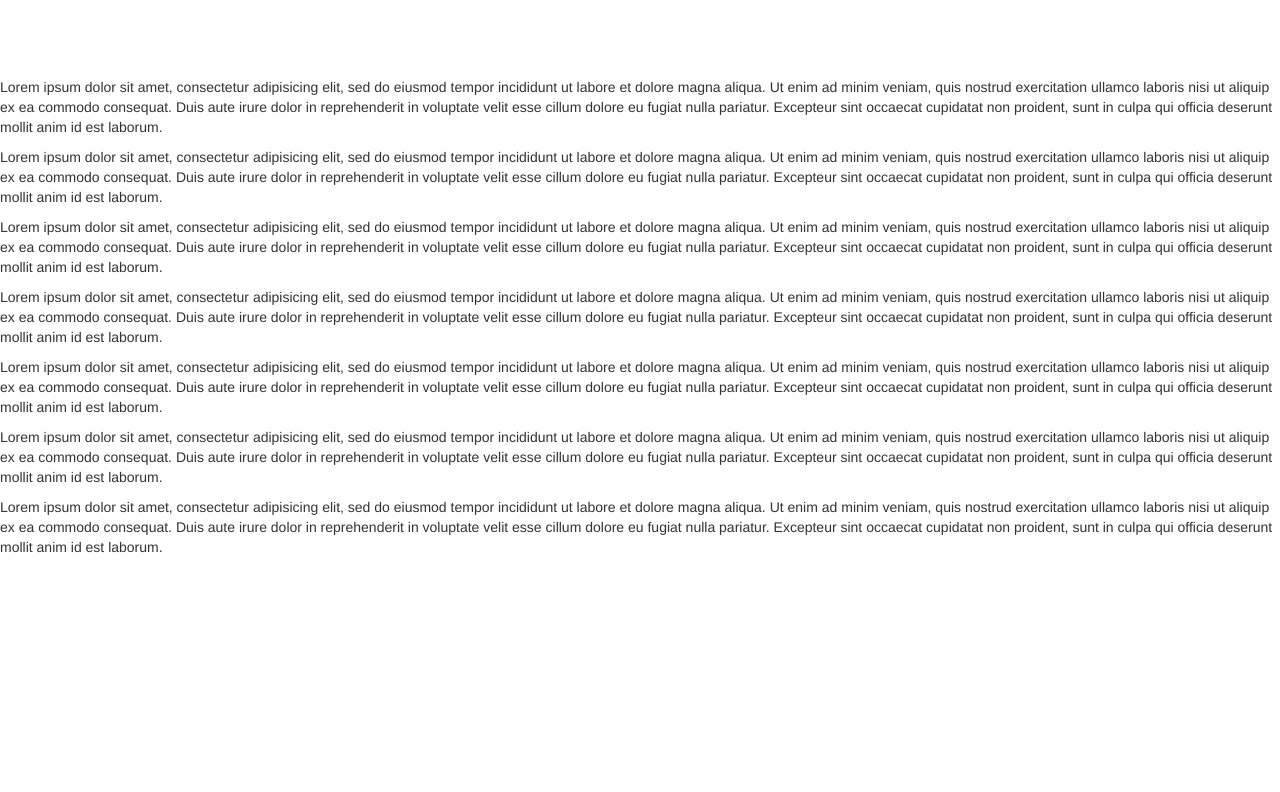
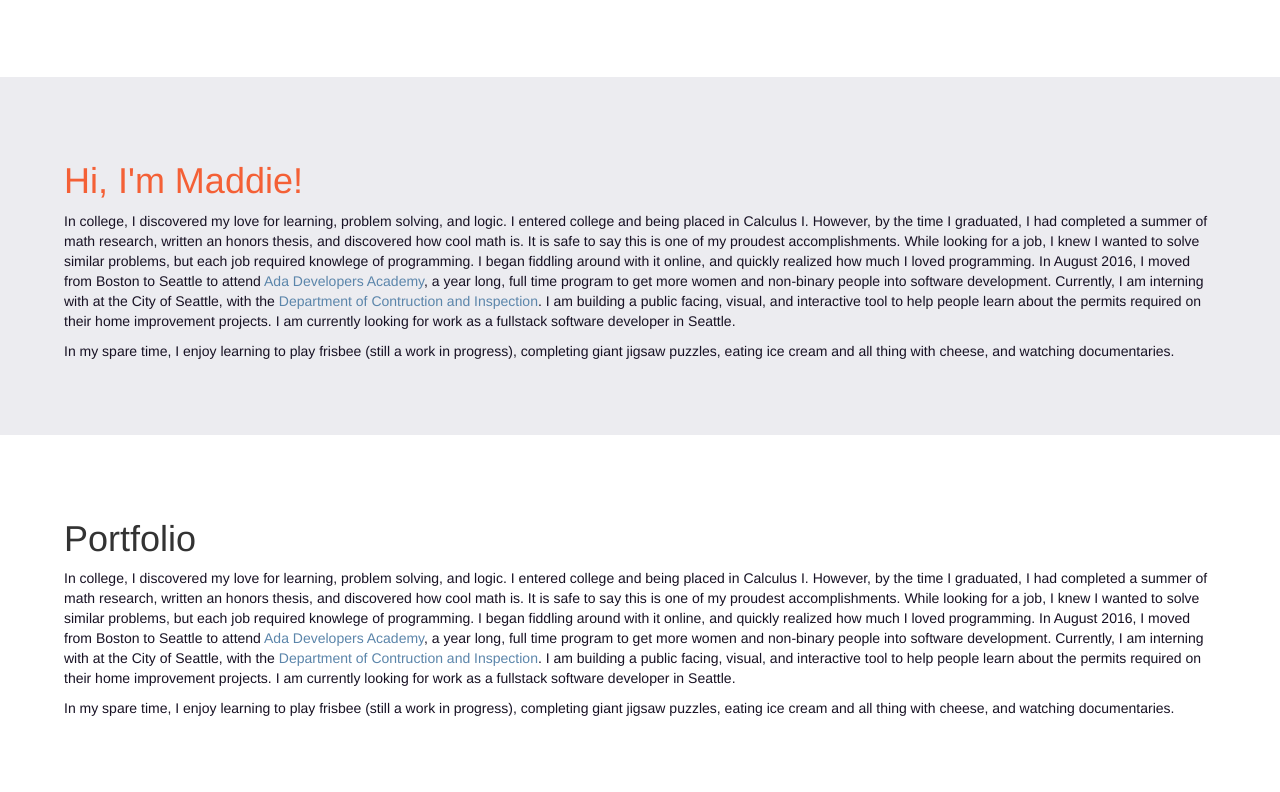
Before and after one commit to mjohnson3038/mjohnson3038.github.io, a plain HTML site: page index.html in a window 1280 px wide. Shown: the part 623-1415 px from the top of the page. Before the commit the page ends 1190 px from the top, so only its background shows below. Drawn offline with nearby package versions, Linux system fonts and the light colour scheme.

Commit message:
About me finished

```diff
--- a/index.html
+++ b/index.html
@@ -52,23 +52,31 @@
 
       </section>
 
-      <section id="About" class="container">
+      <section id="about" class="container">
+        <h1 class="grey-heading">Hi, I'm Maddie!</h1>
+
+        <p class="text">
+          In college, I discovered my love for learning, problem solving, and logic. I entered college and being placed in Calculus I. However, by the time I graduated, I had completed a summer of math research, written an honors thesis, and discovered how cool math is. It is safe to say this is one of my proudest accomplishments. While looking for a job, I knew I wanted to solve similar problems, but each job required knowlege of programming. I began fiddling around with it online, and quickly realized how much I loved programming. In August 2016, I moved from Boston to Seattle to attend <a href="https://adadevelopersacademy.org/" class="link-in-text">Ada Developers Academy</a>, a year long, full time program to get more women and non-binary people into software development. Currently, I am interning with at the City of Seattle, with the <a href="http://www.seattle.gov/dpd/" class="link-in-text">Department of Contruction and Inspection</a>. I am building a public facing, visual, and interactive tool to help people learn about the permits required on their home improvement projects. I am currently looking for work as a fullstack software developer in Seattle.
+        </p>
+
+        <p class="text">
+          In my spare time, I enjoy learning to play frisbee (still a work in progress), completing giant jigsaw puzzles, eating ice cream and all thing with cheese, and watching documentaries.
+        </p>
       </section>
 
+      <section id="portfolio" class="container">
+        <h1>Portfolio</h1>
 
-      <p>Lorem ipsum dolor sit amet, consectetur adipisicing elit, sed do eiusmod tempor incididunt ut labore et dolore magna aliqua. Ut enim ad minim veniam, quis nostrud exercitation ullamco laboris nisi ut aliquip ex ea commodo consequat. Duis aute irure dolor in reprehenderit in voluptate velit esse cillum dolore eu fugiat nulla pariatur. Excepteur sint occaecat cupidatat non proident, sunt in culpa qui officia deserunt mollit anim id est laborum.</p>
 
-      <p>Lorem ipsum dolor sit amet, consectetur adipisicing elit, sed do eiusmod tempor incididunt ut labore et dolore magna aliqua. Ut enim ad minim veniam, quis nostrud exercitation ullamco laboris nisi ut aliquip ex ea commodo consequat. Duis aute irure dolor in reprehenderit in voluptate velit esse cillum dolore eu fugiat nulla pariatur. Excepteur sint occaecat cupidatat non proident, sunt in culpa qui officia deserunt mollit anim id est laborum.</p>
+        <p class="text">
+          In college, I discovered my love for learning, problem solving, and logic. I entered college and being placed in Calculus I. However, by the time I graduated, I had completed a summer of math research, written an honors thesis, and discovered how cool math is. It is safe to say this is one of my proudest accomplishments. While looking for a job, I knew I wanted to solve similar problems, but each job required knowlege of programming. I began fiddling around with it online, and quickly realized how much I loved programming. In August 2016, I moved from Boston to Seattle to attend <a href="https://adadevelopersacademy.org/" class="link-in-text">Ada Developers Academy</a>, a year long, full time program to get more women and non-binary people into software development. Currently, I am interning with at the City of Seattle, with the <a href="http://www.seattle.gov/dpd/" class="link-in-text">Department of Contruction and Inspection</a>. I am building a public facing, visual, and interactive tool to help people learn about the permits required on their home improvement projects. I am currently looking for work as a fullstack software developer in Seattle.
+        </p>
 
-      <p>Lorem ipsum dolor sit amet, consectetur adipisicing elit, sed do eiusmod tempor incididunt ut labore et dolore magna aliqua. Ut enim ad minim veniam, quis nostrud exercitation ullamco laboris nisi ut aliquip ex ea commodo consequat. Duis aute irure dolor in reprehenderit in voluptate velit esse cillum dolore eu fugiat nulla pariatur. Excepteur sint occaecat cupidatat non proident, sunt in culpa qui officia deserunt mollit anim id est laborum.</p>
+        <p class="text">
+          In my spare time, I enjoy learning to play frisbee (still a work in progress), completing giant jigsaw puzzles, eating ice cream and all thing with cheese, and watching documentaries.
+        </p>
+      </section>
 
-      <p>Lorem ipsum dolor sit amet, consectetur adipisicing elit, sed do eiusmod tempor incididunt ut labore et dolore magna aliqua. Ut enim ad minim veniam, quis nostrud exercitation ullamco laboris nisi ut aliquip ex ea commodo consequat. Duis aute irure dolor in reprehenderit in voluptate velit esse cillum dolore eu fugiat nulla pariatur. Excepteur sint occaecat cupidatat non proident, sunt in culpa qui officia deserunt mollit anim id est laborum.</p>
-
-      <p>Lorem ipsum dolor sit amet, consectetur adipisicing elit, sed do eiusmod tempor incididunt ut labore et dolore magna aliqua. Ut enim ad minim veniam, quis nostrud exercitation ullamco laboris nisi ut aliquip ex ea commodo consequat. Duis aute irure dolor in reprehenderit in voluptate velit esse cillum dolore eu fugiat nulla pariatur. Excepteur sint occaecat cupidatat non proident, sunt in culpa qui officia deserunt mollit anim id est laborum.</p>
-
-      <p>Lorem ipsum dolor sit amet, consectetur adipisicing elit, sed do eiusmod tempor incididunt ut labore et dolore magna aliqua. Ut enim ad minim veniam, quis nostrud exercitation ullamco laboris nisi ut aliquip ex ea commodo consequat. Duis aute irure dolor in reprehenderit in voluptate velit esse cillum dolore eu fugiat nulla pariatur. Excepteur sint occaecat cupidatat non proident, sunt in culpa qui officia deserunt mollit anim id est laborum.</p>
-
-      <p>Lorem ipsum dolor sit amet, consectetur adipisicing elit, sed do eiusmod tempor incididunt ut labore et dolore magna aliqua. Ut enim ad minim veniam, quis nostrud exercitation ullamco laboris nisi ut aliquip ex ea commodo consequat. Duis aute irure dolor in reprehenderit in voluptate velit esse cillum dolore eu fugiat nulla pariatur. Excepteur sint occaecat cupidatat non proident, sunt in culpa qui officia deserunt mollit anim id est laborum.</p>
 
     </main>
 
--- a/stylesheet.css
+++ b/stylesheet.css
@@ -67,3 +67,31 @@ li a:hover {
 .home-menu-route:hover {
   color: #171123;
 }
+
+#about {
+  background-color: #ececf0;
+  width: 100%;
+  padding: 5%;
+}
+
+p {
+  color: #171123;
+}
+
+a.link-in-text {
+  color: #5B85AA;
+}
+
+p a:hover {
+  text-decoration: none;
+  color: #F46036;
+}
+
+h1.grey-heading {
+  color: #F46036;
+}
+
+#portfolio {
+  width: 100%;
+  padding: 5%;
+}
```
